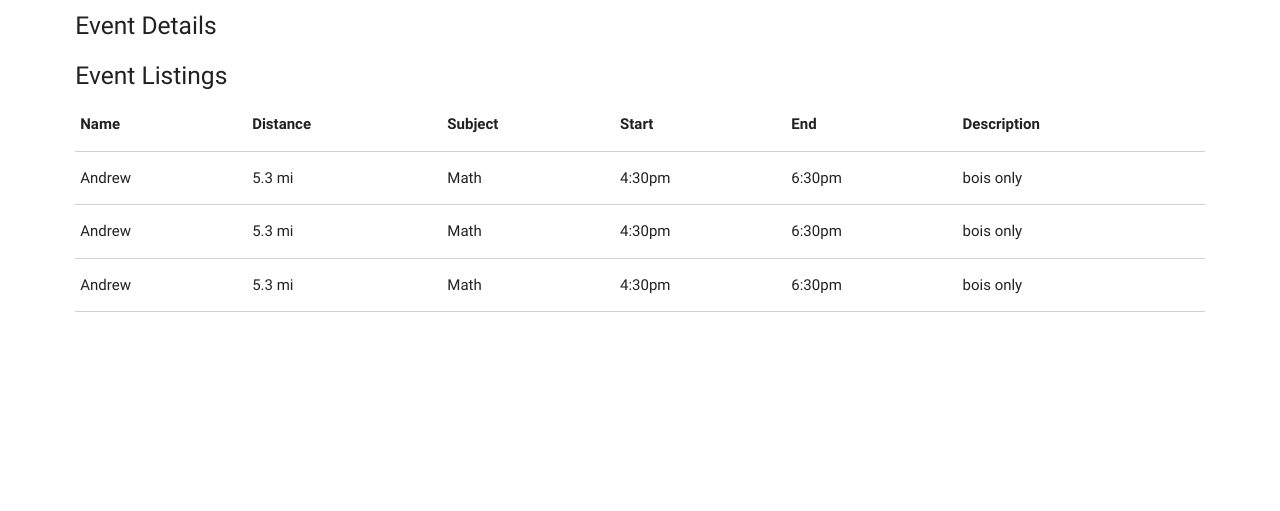
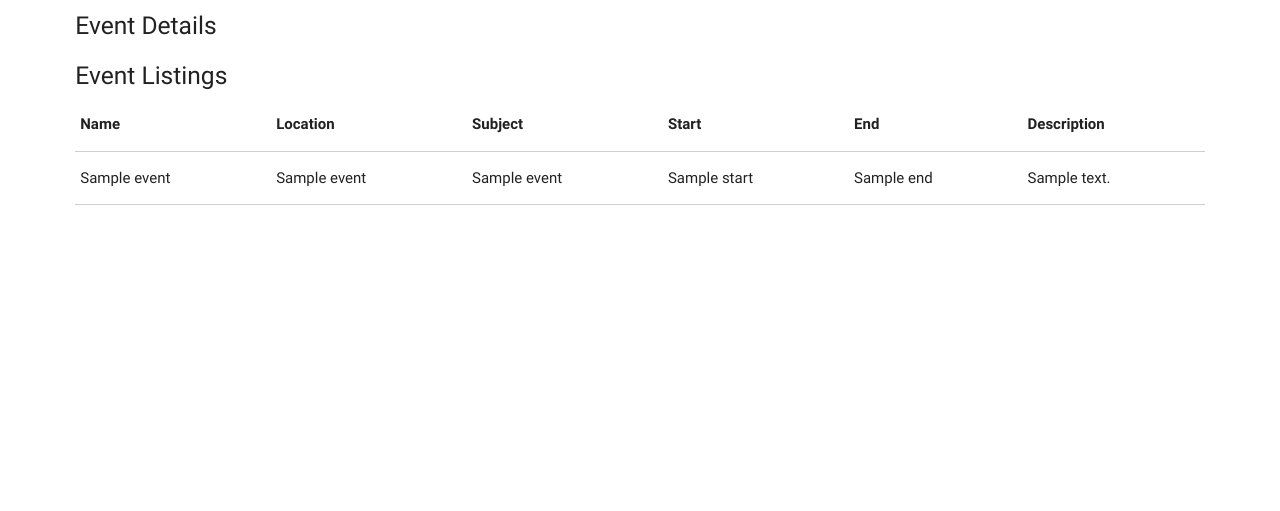
Before and after one commit to andrew-ni/bindr, a Flask app: template app/templates/main.html in a window 1280 px wide. Shown: the part 519-1030 px from the top of the page. After the commit the page ends 724 px from the top, so only its background shows below. Run offline with Flask 2, Linux system fonts and the light colour scheme; the template is opened without the code that fills it: most values are stand-ins (such as "Sample title", 1, 10 or a date in 2020).

Commit message:
linked templates

```diff
--- a/app/templates/main.html
+++ b/app/templates/main.html
@@ -16,7 +16,7 @@
 </head>
 <body>
   <div class="container row">
-    <a id="addEventBtn" class="fixed btn-floating btn-large waves-effect waves-light teal"><i class="material-icons">add</i></a>
+    <a id="addEventBtn" href = "{{ url_for('host') }}" class="fixed btn-floating btn-large waves-effect waves-light teal"><i class="material-icons">add</i></a>
     <a id="refreshBtn" class="fixed btn-floating btn-large waves-effect waves-light blue"><i class="material-icons">refresh</i></a>
 
     <div class="col s12"><h2>Bindr</h2></div>
@@ -36,7 +36,7 @@
           <thead>
             <tr>
               <th>Name</th>
-              <th>Distance</th>
+              <th>Location</th>
               <th>Subject</th>
               <th>Start</th>
               <th>End</th>
@@ -44,18 +44,19 @@
             </tr>
           </thead>
           <tbody id="eventList">
-            <!-- {% for event in events %}
+            {% for event in events %}
             <tr>
-              <td>{{event.hostname}}</td>
-              <td>{{distance}}</td>
+              <td>{{event.name}}</td>
+              <td>{{event.loc_name}}</td>
               <td>{{event.subject}}</td>
-              <td>{{event.timeStart}}</td>
-              <td>{{event.timeEnd}}</td>
-              <td>{{event.description}}</td>
+              <td>{{event.start}}</td>
+              <td>{{event.end}}</td>
+              <td>{{event.desc}}</td>
             </tr>
-            {% endfor %} -->
-            <tr>
-              <td>Andrew</td>
+            {% endfor %}
+
+            <!-- <tr> -->
+              <!-- <td>Andrew</td>
               <td>5.3 mi</td>
               <td>Math</td>
               <td>4:30pm</td>
@@ -77,7 +78,7 @@
               <td>4:30pm</td>
               <td>6:30pm</td>
               <td>bois only</td>
-            </tr>
+            </tr> -->
           </tbody>
         </table>
       </div>
```
Also changed, not shown: app/templates/host.html (+9 -9 lines).
